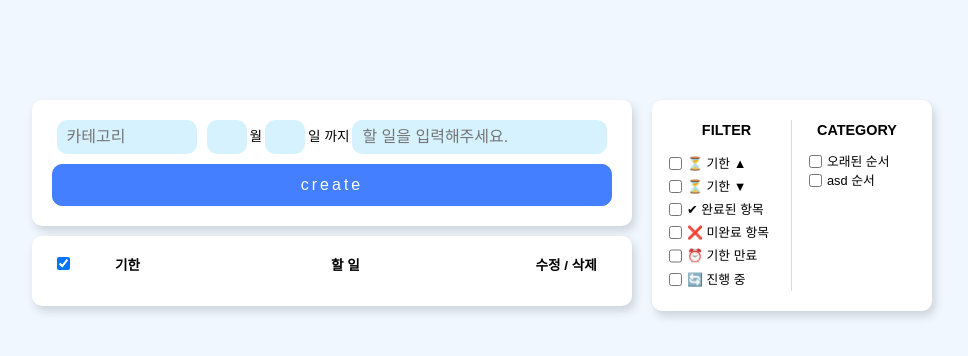
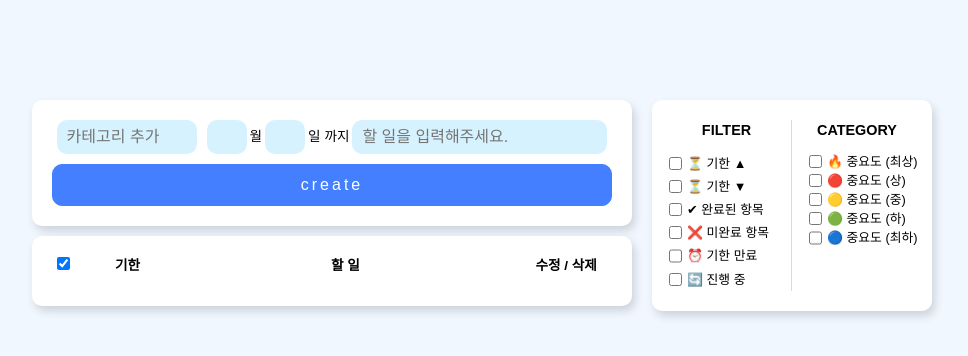
Before and after one commit to JYee99/ReactTodo, a React (Vite) app: page / in a window 1280 px wide. Shown: the top 356 px of the page, without its empty margins (158-1126 px from the left). Built offline with nearby package versions, Linux system fonts and the light colour scheme.

Commit message:
2025-03-14 2
- category 리스트 추가
- form data에 category 리스트 선택 + 추가로 변경 예정

```diff
--- a/src/components/SideBar.jsx
+++ b/src/components/SideBar.jsx
@@ -1,7 +1,7 @@
 import React from "react";
 import * as S from "./FormStyles";
 
-const SideBar = () => {
+const SideBar = ({ categories }) => {
   const filters = [
     { id: "olders", value: "⏳ 기한 ▲" },
     { id: "newest", value: "⏳ 기한 ▼" },
@@ -10,6 +10,7 @@ const SideBar = () => {
     { id: "expired", value: "⏰ 기한 만료" },
     { id: "inProgress", value: "🔄 진행 중" },
   ];
+
   return (
     <S.SideBarContainer>
       <S.FilterContainer>
@@ -28,14 +29,14 @@ const SideBar = () => {
       <S.CategoryContainer>
         <S.CategoryTitle>CATEGORY</S.CategoryTitle>
         <S.FilterUl>
-          <S.CategoryList>
-            <S.FilterCheckbox type="checkbox" />
-            <S.SideBarLiText>오래된 순서</S.SideBarLiText>
-          </S.CategoryList>
-          <S.CategoryList>
-            <S.FilterCheckbox type="checkbox" />
-            <S.SideBarLiText>asd 순서</S.SideBarLiText>
-          </S.CategoryList>
+          {categories.map((list) => {
+            return (
+              <S.CategoryList>
+                <S.FilterCheckbox type="checkbox" name={list.id} />
+                <S.SideBarLiText>{list.value}</S.SideBarLiText>
+              </S.CategoryList>
+            );
+          })}
         </S.FilterUl>
       </S.CategoryContainer>
     </S.SideBarContainer>
--- a/src/components/Todo.jsx
+++ b/src/components/Todo.jsx
@@ -13,6 +13,13 @@ const Todo = () => {
     },
   };
   const initialTodos = JSON.parse(localStorage.getItem("myTodos")) || [];
+  const initialCategories = [
+    { id: "high", value: "🔥 중요도 (최상)" },
+    { id: "upperMid", value: "🔴 중요도 (상)" },
+    { id: "mid", value: "🟡 중요도 (중)" },
+    { id: "lowerMid", value: "🟢 중요도 (하)" },
+    { id: "low", value: "🔵 중요도 (최하)" },
+  ];
 
   const maxLength = 15;
   const [todos, setTodos] = useState(initialTodos);
@@ -21,6 +28,7 @@ const Todo = () => {
   const inputRefs = useRef({});
   const [masterCheck, setMasterCheck] = useState(false);
   const [categoryVal, setCategoryVal] = useState("");
+  const [categories, setCategories] = useState(initialCategories);
 
   const [filteredTodos, setFilteredTodos] = useState(todos); // 필터링 목록 상태
   const isEditing = todos.some((todo) => todo.edit);
@@ -175,7 +183,7 @@ const Todo = () => {
           />
         </S.TodoContainer>
 
-        <SideBar />
+        <SideBar categories={categories} />
       </S.RootContainer>
     </>
   );
--- a/src/components/TodoForm.jsx
+++ b/src/components/TodoForm.jsx
@@ -14,7 +14,7 @@ const TodoForm = ({
       <S.Form onSubmit={handleSubmit}>
         <S.InputContainer>
           <S.CategorieInput
-            placeholder="카테고리"
+            placeholder="카테고리 추가"
             value={categoryVal}
             onChange={handleCategoryChange}
           />
```
